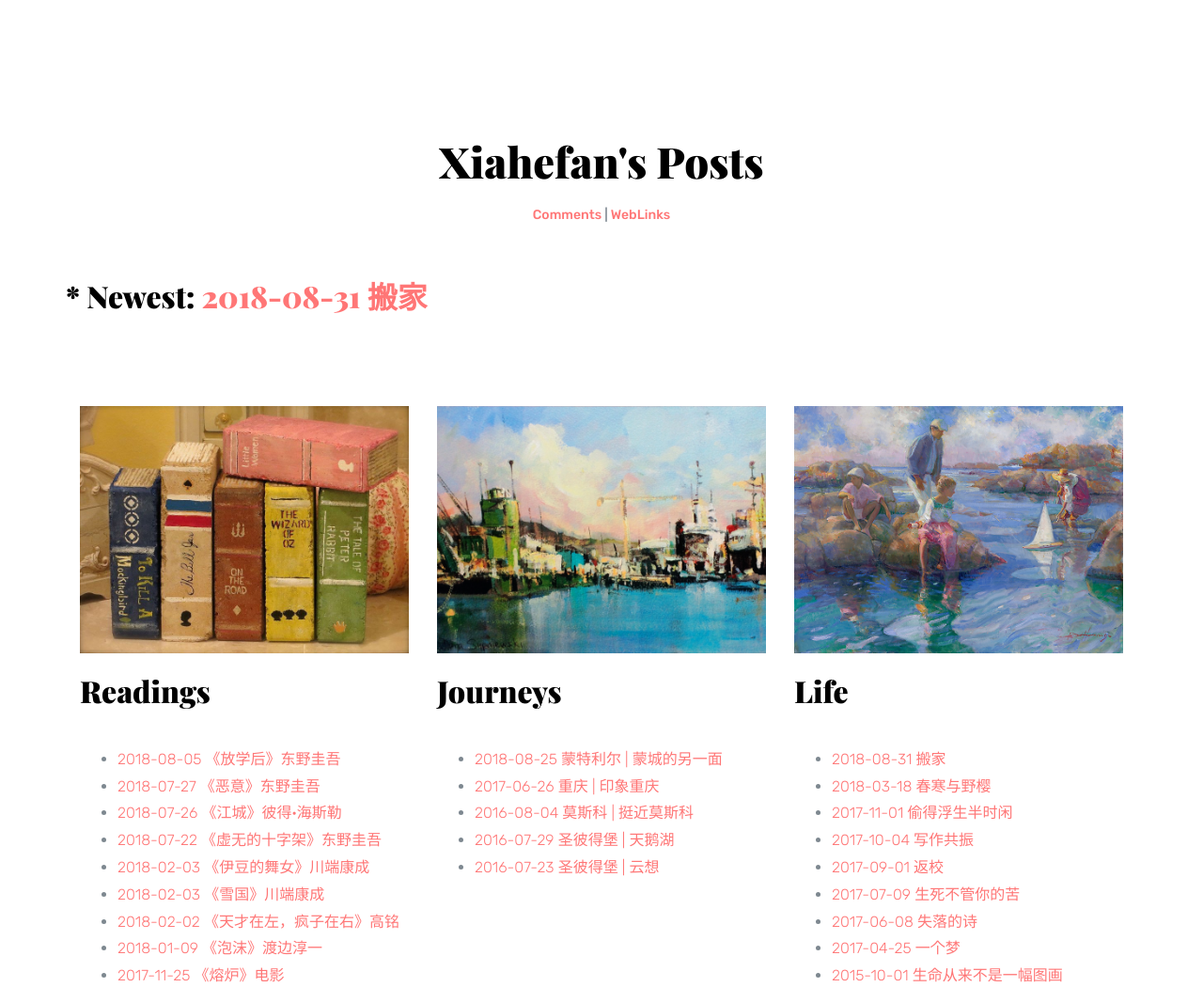
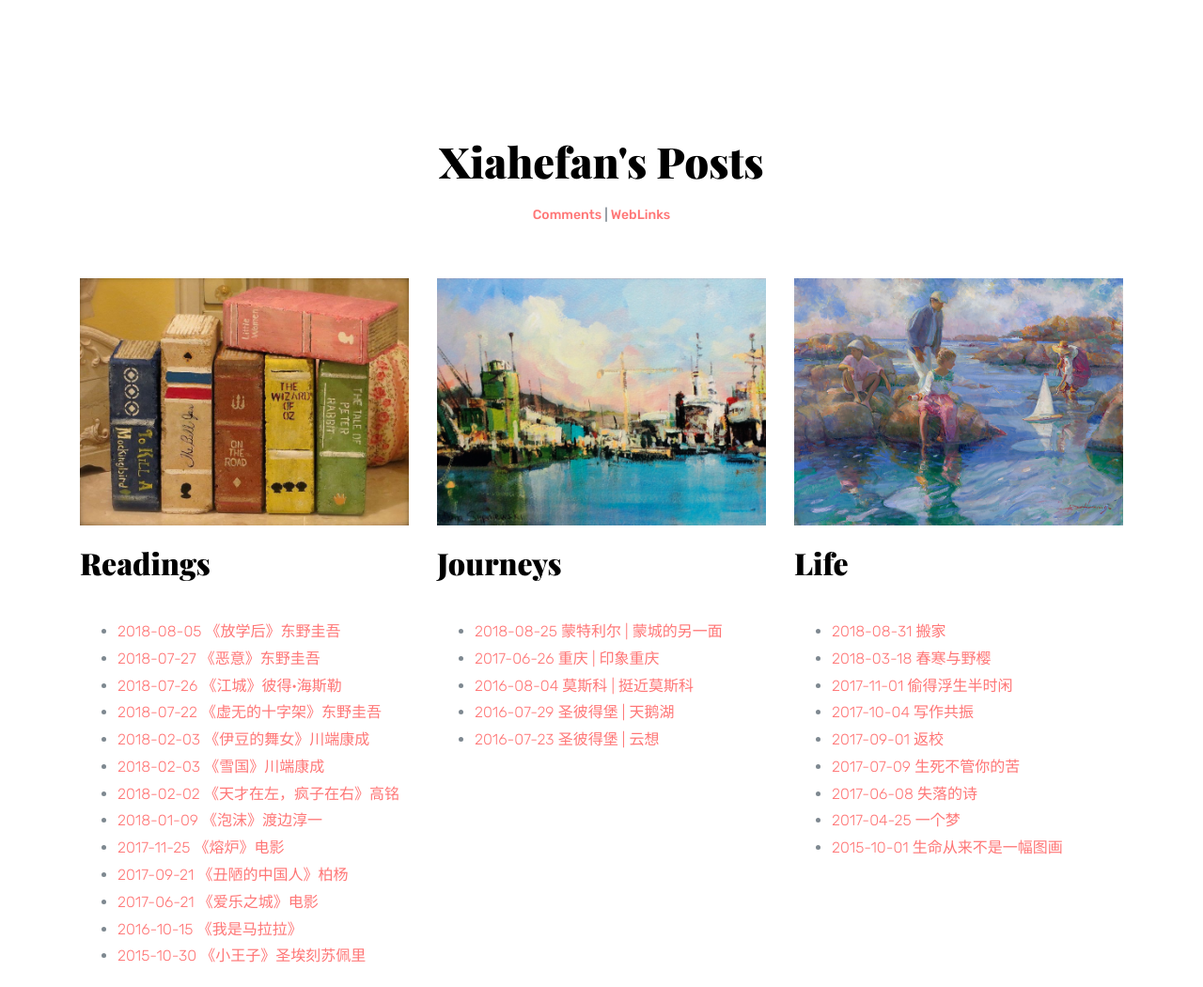
Before and after one commit to cnzhikai/v1_cnzhikai.github.io, a website: page index.html in a window 1280 px wide. Shown: the top 1050 px of the page at 94% size. Drawn offline with nearby package versions, Linux system fonts and the light colour scheme.

Commit message:
Update index.html

```diff
--- a/index.html
+++ b/index.html
@@ -45,10 +45,6 @@
 		  <h5><a href="./comments.html">Comments</a> | <a href="./links.html">WebLinks</a></li></h5>
           </div>
         </div>
-
-
-<h3 class="mt0 mb40">* Newest: <a href="life-20180831-搬家.html">2018-08-31 搬家</a></h3>
-	<br><br>
 
 
           <div class="col-md-4">
```
